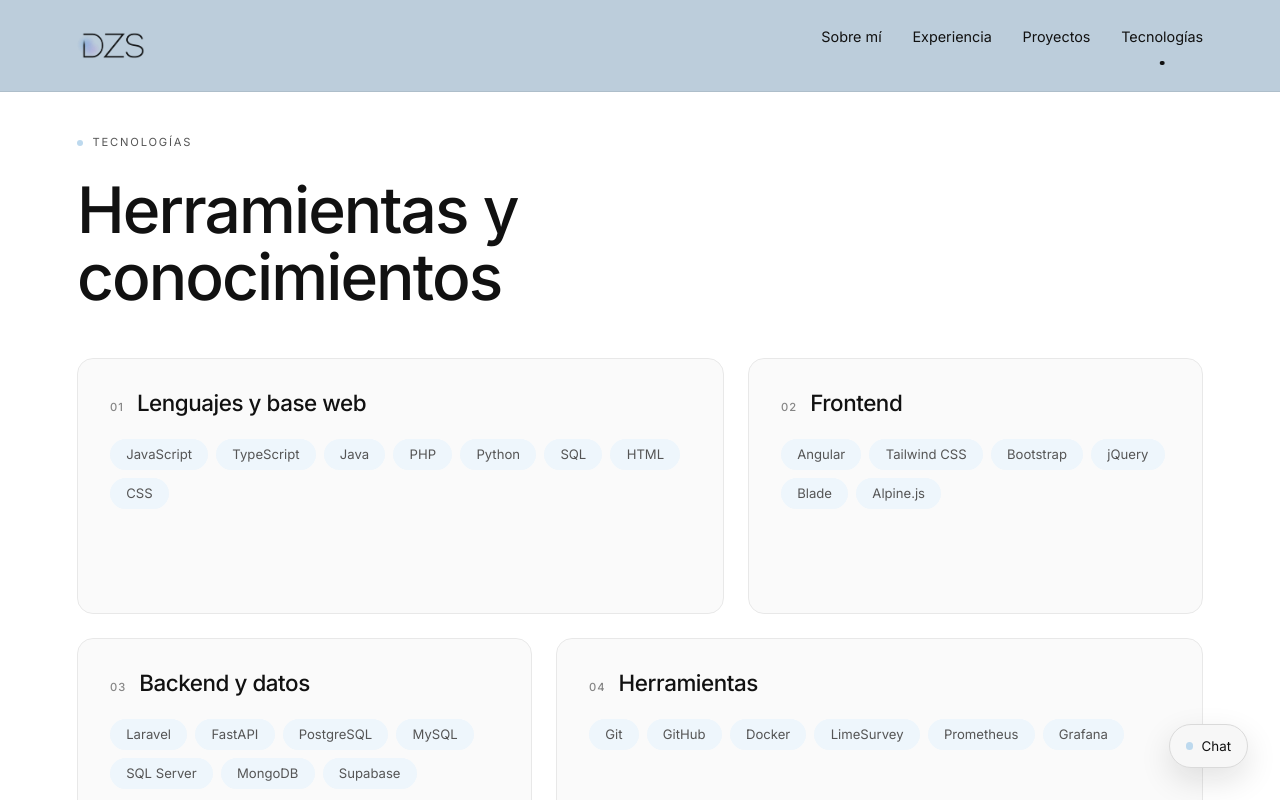
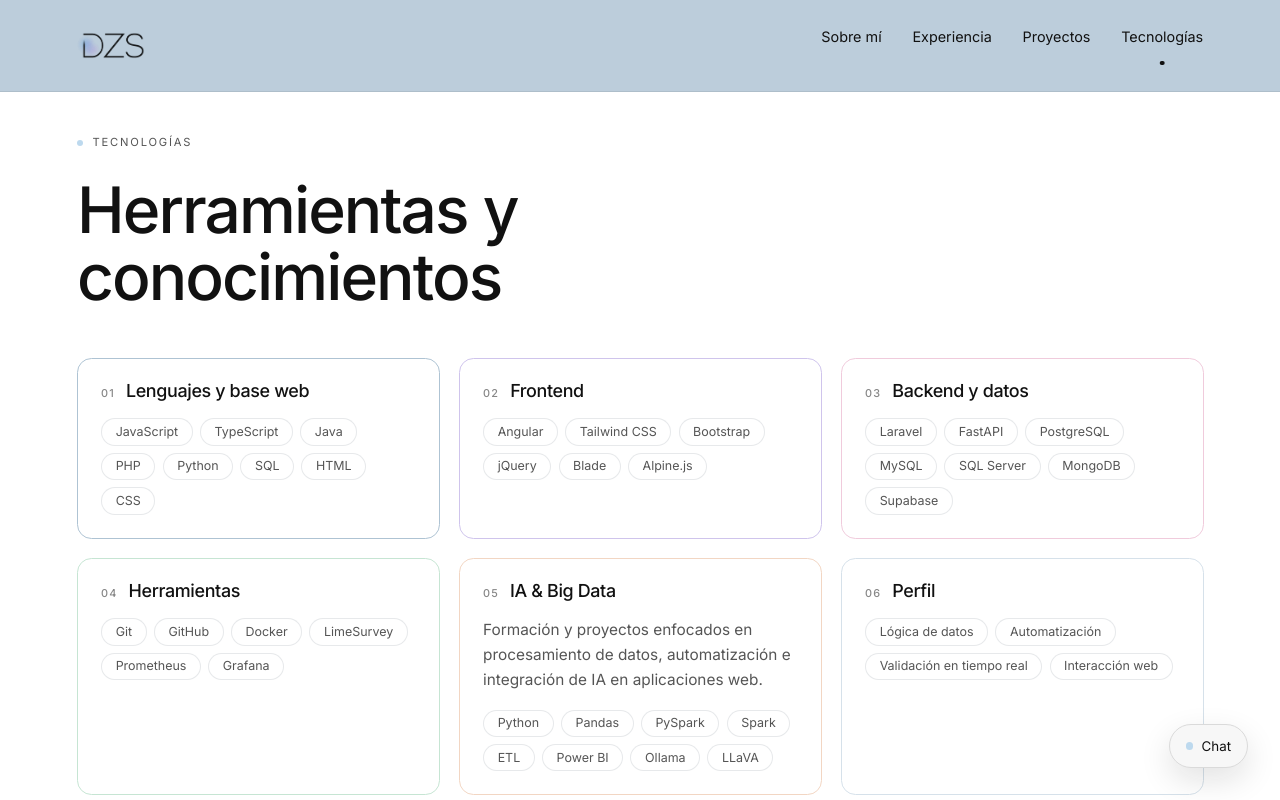
Before and after one commit to Daniel-Zarco/Portfolio, a React (Vite) app: page /tecnologias in a window 1280 px wide. Shown: the top 800 px of the page. Built offline with nearby package versions, Linux system fonts and the light colour scheme.

Commit message:
Cards de /tecnologias: grid 3/2/1 compacta con bordes pastel

```diff
--- a/src/App.css
+++ b/src/App.css
@@ -1500,103 +1500,83 @@
 /* ---------- Tecnologías (página /tecnologias) ---------- */
 .techstack-grid {
   display: grid;
-  grid-template-columns: repeat(12, minmax(0, 1fr));
-  gap: clamp(1rem, 2vw, 1.5rem);
+  grid-template-columns: repeat(3, minmax(0, 1fr));
+  gap: clamp(0.9rem, 1.5vw, 1.25rem);
   align-items: stretch;
 }
 
 .tech-card {
   display: flex;
   flex-direction: column;
-  gap: 1.5rem;
-  padding: clamp(1.5rem, 2.5vw, 2.25rem);
-  background: var(--color-panel);
-  border: 1px solid var(--color-border);
-  border-radius: 1rem;
-  transition: border-color 0.4s ease, transform 0.4s var(--ease-smooth),
-    box-shadow 0.4s ease;
+  gap: 1.1rem;
+  padding: clamp(1.15rem, 1.8vw, 1.6rem);
+  background: #FFFFFF;
+  border: 1px solid var(--card-color);
+  border-radius: 0.9rem;
+  transition: border-color 0.35s ease, transform 0.35s var(--ease-smooth),
+    box-shadow 0.35s ease, background-color 0.35s ease;
+}
+
+.tech-card--lang {
+  --card-color: #AEC3D3;
+  --card-color-hover: #7C9DB9;
+}
+
+.tech-card--frontend {
+  --card-color: #CFC4EC;
+  --card-color-hover: #A99AD8;
+}
+
+.tech-card--backend {
+  --card-color: #F0CBDC;
+  --card-color-hover: #D99BB5;
+}
+
+.tech-card--tools {
+  --card-color: #C6E5D3;
+  --card-color-hover: #93C9AB;
+}
+
+.tech-card--ai {
+  --card-color: #F2D6C3;
+  --card-color-hover: #D9A988;
+}
+
+.tech-card--profile {
+  --card-color: #D6E1EA;
+  --card-color-hover: #A9BFD0;
 }
 
 .tech-card:hover {
-  border-color: var(--color-border-strong);
+  border-color: var(--card-color-hover);
   transform: translateY(-3px);
-  box-shadow: 0 1rem 2.5rem rgba(23, 42, 58, 0.07);
-}
-
-.tech-card--lang {
-  grid-column: span 7;
-}
-
-.tech-card--frontend {
-  grid-column: span 5;
-}
-
-.tech-card--backend {
-  grid-column: span 5;
-}
-
-.tech-card--tools {
-  grid-column: span 7;
-}
-
-.tech-card--lang,
-.tech-card--frontend,
-.tech-card--backend,
-.tech-card--tools {
-  min-height: clamp(12rem, 21vw, 16rem);
-}
-
-.tech-card--wide,
-.tech-card--compact {
-  grid-column: 1 / -1;
-}
-
-.tech-card--wide {
-  justify-content: center;
-  background: rgba(174, 195, 211, 0.18);
-  border-color: rgba(174, 195, 211, 0.55);
-  padding: clamp(2rem, 4vw, 3rem);
-}
-
-.tech-card--compact {
-  flex-direction: row;
-  align-items: center;
-  justify-content: space-between;
-  gap: 1.25rem;
-  padding: clamp(1.25rem, 2vw, 1.75rem) clamp(1.5rem, 3vw, 2.5rem);
+  box-shadow: 0 0.75rem 1.75rem rgba(23, 42, 58, 0.07);
+  background: rgba(174, 195, 211, 0.05);
 }
 
 .tech-card-title {
   display: flex;
   align-items: baseline;
-  gap: 0.8rem;
+  gap: 0.7rem;
   margin: 0;
-  font-size: clamp(1.1rem, 1.8vw, 1.4rem);
+  font-size: clamp(1.05rem, 1.4vw, 1.25rem);
   font-weight: 500;
   letter-spacing: -0.02em;
   color: var(--color-text-h);
 }
 
-.tech-card--wide .tech-card-title {
-  font-size: clamp(1.35rem, 2.4vw, 1.9rem);
-}
-
-.tech-card--compact .tech-card-title {
-  margin: 0;
-}
-
 .tech-card-index {
   flex: none;
   color: var(--color-text);
-  font-size: 0.7rem;
+  font-size: 0.68rem;
   letter-spacing: 0.1em;
   opacity: 0.7;
 }
 
 .tech-card-lead {
-  max-width: 46rem;
-  color: var(--color-text);
-  font-size: clamp(1rem, 1.4vw, 1.15rem);
+  max-width: none;
+  color: var(--color-text);
+  font-size: clamp(0.92rem, 1.2vw, 1rem);
   line-height: 1.6;
   margin: 0;
 }
@@ -1604,73 +1584,38 @@
 .tech-card-tags {
   display: flex;
   flex-wrap: wrap;
-  gap: 0.5rem;
+  gap: 0.45rem;
   margin: 0;
   padding: 0;
   list-style: none;
 }
 
-.tech-card--compact .tech-card-tags {
-  justify-content: flex-end;
-}
-
 .tech-chip {
-  padding: 0.5rem 0.95rem;
-  border: 1px solid transparent;
+  padding: 0.4rem 0.85rem;
+  border: 1px solid rgba(23, 42, 58, 0.1);
   border-radius: 999px;
-  background: var(--color-pastel-blue);
-  color: var(--color-text);
-  font-size: 0.82rem;
+  background: #FFFFFF;
+  color: var(--color-text);
+  font-size: 0.78rem;
   line-height: 1;
   transition: color 0.3s ease, border-color 0.3s ease, background-color 0.3s ease;
 }
 
 .tech-chip:hover {
   color: var(--color-accent-text);
-  border-color: var(--color-border-strong);
-  background: #FFFFFF;
+  border-color: var(--color-accent);
+  background: var(--color-pastel-blue);
 }
 
 @media (max-width: 1024px) {
   .techstack-grid {
     grid-template-columns: repeat(2, minmax(0, 1fr));
   }
-
-  .tech-card--lang,
-  .tech-card--frontend,
-  .tech-card--backend,
-  .tech-card--tools,
-  .tech-card--wide,
-  .tech-card--compact {
-    grid-column: auto;
-  }
-
-  .tech-card--wide,
-  .tech-card--compact {
-    grid-column: 1 / -1;
-  }
-}
-
-@media (max-width: 768px) {
-  .tech-card--compact {
-    flex-direction: column;
-    align-items: flex-start;
-  }
-
-  .tech-card--compact .tech-card-tags {
-    justify-content: flex-start;
-  }
 }
 
 @media (max-width: 540px) {
   .techstack-grid {
     grid-template-columns: minmax(0, 1fr);
-  }
-
-  .tech-card,
-  .tech-card--wide,
-  .tech-card--compact {
-    grid-column: auto;
   }
 }
 
```
